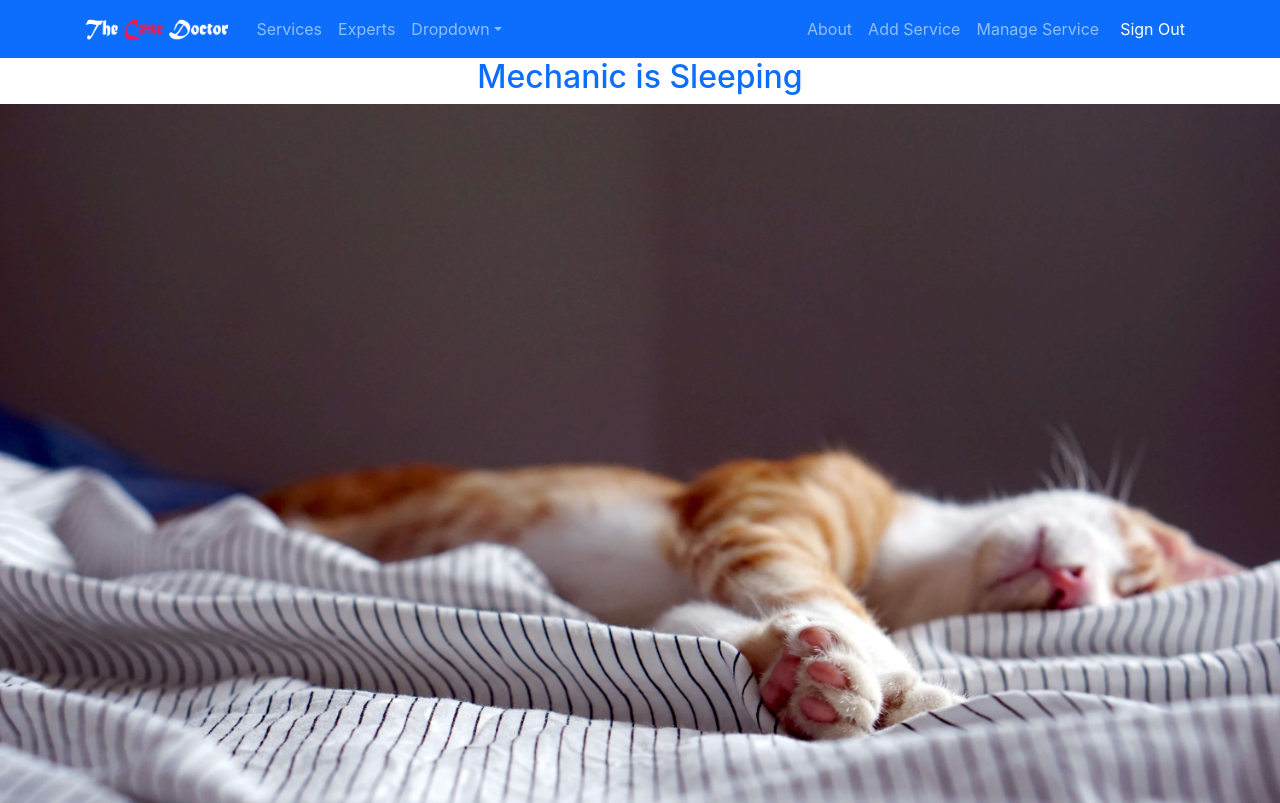
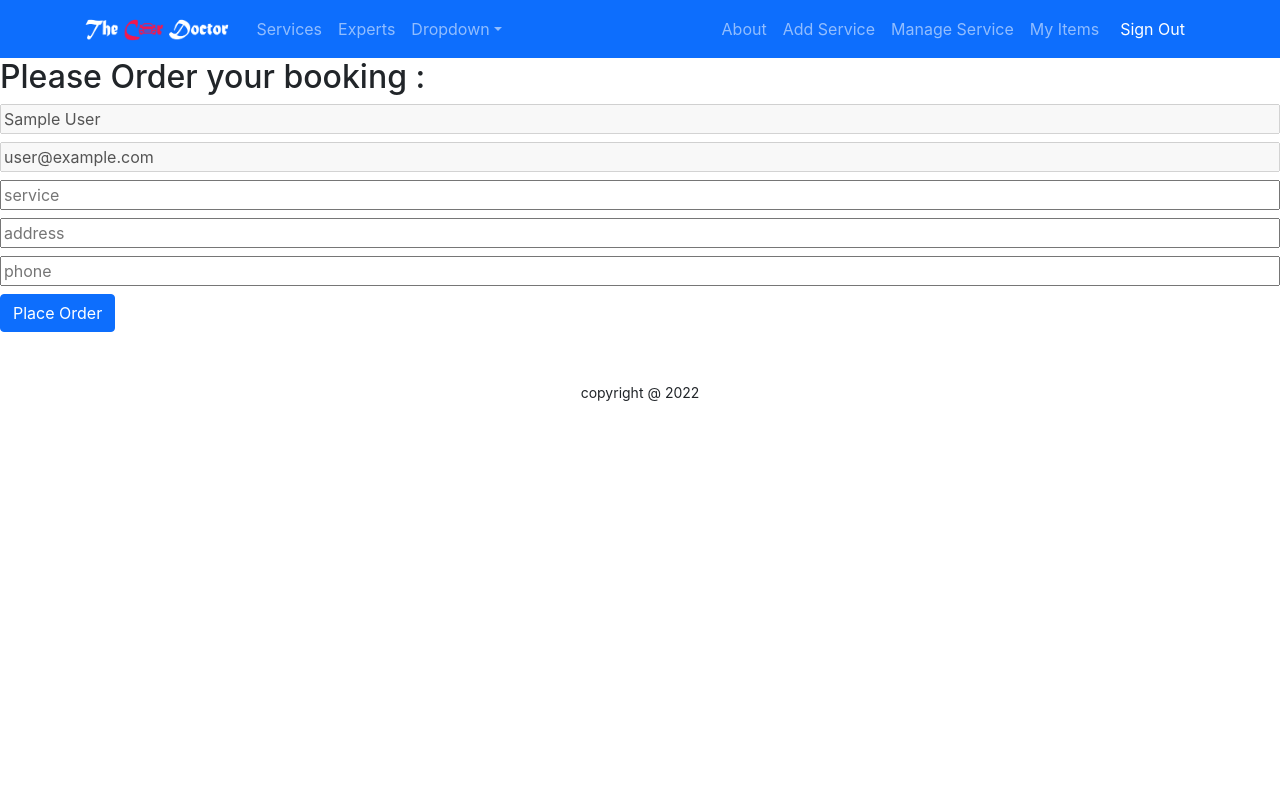
Before and after one commit to mechaashikaust/app3-gym-equipments-bd-client-side-, a React (Create React App) app: page /checkout/1 in a window 1280 px wide. Shown: the top 803 px of the page. Built offline with nearby package versions, Linux system fonts and the light colour scheme; no server answers; sample sign-in values are in the browser's storage.

Commit message:
Update User

```diff
--- a/package.json
+++ b/package.json
@@ -6,6 +6,7 @@
     "@testing-library/jest-dom": "^5.16.4",
     "@testing-library/react": "^13.2.0",
     "@testing-library/user-event": "^13.5.0",
+    "axios": "^0.27.2",
     "bootstrap": "^5.1.3",
     "firebase": "^9.8.0",
     "react": "^18.1.0",
--- a/src/App.js
+++ b/src/App.js
@@ -13,6 +13,8 @@ import RequireAuth from './Pages/Login/RequireAuth/RequireAuth';
 import AddService from './Pages/Home/AddService/AddService';
 import ManageServices from './Pages/Home/ManageServices/ManageServices';
 import UpdateService from './Pages/Home/UpdateService/UpdateService';
+import { ToastContainer } from 'react-toastify';
+import MyItems from './Pages/MyItems/MyItems';
 
 function App() {
   return (
@@ -28,7 +30,7 @@ function App() {
         <Route path="/login" element={<Login></Login>}></Route>
         <Route path="/register" element={<Register></Register>}></Route>
 
-        <Route path="/checkout" element=
+        <Route path="/checkout/:equipmentId" element=
           {
             <RequireAuth>
               <Checkout></Checkout>
@@ -60,10 +62,19 @@ function App() {
           }
         ></Route>
 
+        <Route path="/myitems" element=
+          {
+            <RequireAuth>
+              <MyItems></MyItems>
+            </RequireAuth>
+          }
+        ></Route>
+
         <Route path="*" element={<NotFound></NotFound>}></Route>
 
       </Routes>
       <Footer></Footer>
+      <ToastContainer></ToastContainer>
     </div>
   );
 }
--- /dev/null
+++ b/src/Hooks/useServiceDetail.js
@@ -0,0 +1,16 @@
+import { useEffect, useState } from "react";
+
+const useServiceDetail = equipmentId => {
+    const [service, setService] = useState({});
+
+    useEffect(() => {
+        const url = `http://localhost:5000/equipment/${equipmentId}`;
+        fetch(url)
+            .then(res => res.json())
+            .then(data => setService(data));
+    }, [equipmentId]);
+
+    return [service, setService];
+}
+
+export default useServiceDetail;
--- a/src/Pages/Checkout/Checkout.js
+++ b/src/Pages/Checkout/Checkout.js
@@ -1,9 +1,57 @@
+import axios from 'axios';
 import React from 'react';
+import { useAuthState } from 'react-firebase-hooks/auth';
+import { useParams } from 'react-router-dom';
+import { toast } from 'react-toastify';
+import auth from '../../firebase.init';
+import useServiceDetail from '../../Hooks/useServiceDetail'
 
 const Checkout = () => {
+
+    const { equipmentId } = useParams();
+
+    const [service] = useServiceDetail(equipmentId);
+
+    const [user] = useAuthState(auth);
+
+    const handlePlaceOrder = event =>{
+        event.preventDefault();
+
+        const myitem = {
+            email:user.email,
+            service: service.name,
+            equipmentId: equipmentId,
+            address: event.target.address.value,
+            phone: event.target.phone.value
+        }
+
+        axios.post('http://localhost:5000/myitem', myitem)
+        .then(response =>{
+            const {data} = response;
+            if(data.insertedId){
+                toast('Your Order is Booked');
+                event.target.reset();
+            }
+        })
+
+    }
+
     return (
         <div>
-            <h2>Please Checkout your booking</h2>
+            <h2>Please Order your booking : {service.name}</h2>
+            <form onSubmit={handlePlaceOrder}>
+                <input className='w-100 mb-2' type="text" value={user?.displayName} name="name" placeholder='name' required readOnly disabled/>
+                <br />
+                <input className='w-100 mb-2' type="email" value={user?.email} name="email" placeholder='email' required readOnly disabled />
+                <br />
+                <input className='w-100 mb-2' type="text" value={service.name} name="service" placeholder='service' required readOnly />
+                <br />
+                <input className='w-100 mb-2' type="text" name="address" placeholder='address' autoComplete='off' required />
+                <br />
+                <input className='w-100 mb-2' type="text" name="phone" placeholder='phone' required />
+                <br />
+                <input className='btn btn-primary' type="submit" value="Place Order" />
+            </form>
         </div>
     );
 };
--- a/src/Pages/Home/Home/Home.js
+++ b/src/Pages/Home/Home/Home.js
@@ -1,11 +1,11 @@
 import React from 'react';
-import Banner from '../Banner/Banner';
+// import Banner from '../Banner/Banner';
 import Services from '../Services/Services'
 
 const Home = () => {
     return (
         <div>
-            <Banner></Banner>
+            {/* <Banner></Banner> */}
             <Services></Services>
         </div>
     );
--- a/src/Pages/Login/Login.js
+++ b/src/Pages/Login/Login.js
@@ -5,8 +5,9 @@ import { Link, useLocation, useNavigate } from 'react-router-dom';
 import { useSendPasswordResetEmail, useSignInWithEmailAndPassword } from 'react-firebase-hooks/auth';
 import auth from '../../firebase.init';
 import SocialLogin from './SocialLogin/SocialLogin';
-import { ToastContainer, toast } from 'react-toastify';
+import { toast } from 'react-toastify';
 import 'react-toastify/dist/ReactToastify.css';
+import axios from 'axios';
 
 const Login = () => {
 
@@ -26,12 +27,16 @@ const Login = () => {
     const passwordRef = useRef('');
     const navigate = useNavigate();
 
-    const handleSubmit = event => {
+    const handleSubmit = async event => {
         event.preventDefault();
         const email = emailRef.current.value;
         const password = passwordRef.current.value;
 
-        signInWithEmailAndPassword(email, password);
+        await signInWithEmailAndPassword(email, password);
+        const { data } = await axios.post('http://localhost:5000/login', { email });
+        console.log(data);
+        localStorage.setItem('accessToken', data.accessToken);
+        navigate(from, { replace: true });
     }
 
     const [sendPasswordResetEmail, sending] = useSendPasswordResetEmail(auth);
@@ -42,7 +47,7 @@ const Login = () => {
             await sendPasswordResetEmail(email);
             toast('Sent email');
         }
-        else{
+        else {
             toast('Please Enter your Email Address')
         }
     }
@@ -51,9 +56,9 @@ const Login = () => {
         navigate('/register');
     }
 
-    if (user) {
-        navigate(from, { replace: true });
-    }
+    // if (user) {
+
+    // }
 
     let errorElement;
     if (error) {
@@ -92,7 +97,6 @@ const Login = () => {
                 </Link>
             </p>
             <SocialLogin></SocialLogin>
-            <ToastContainer />
         </div>
     );
 };
--- a/src/Pages/Login/RequireAuth/RequireAuth.js
+++ b/src/Pages/Login/RequireAuth/RequireAuth.js
@@ -1,7 +1,7 @@
 import React from 'react';
 import { useAuthState, useSendEmailVerification } from 'react-firebase-hooks/auth';
 import { Navigate, useLocation } from 'react-router-dom';
-import { toast, ToastContainer } from 'react-toastify';
+import { toast } from 'react-toastify';
 import auth from '../../../firebase.init';
 import Loading from '../../Shared/Loading/Loading';
 
@@ -29,7 +29,6 @@ const RequireAuth = ({ children }) => {
             >
                 Send Verification Email Again
             </button>
-            <ToastContainer></ToastContainer>
         </div>
     }
 
--- a/src/Pages/Login/SocialLogin/SocialLogin.js
+++ b/src/Pages/Login/SocialLogin/SocialLogin.js
@@ -4,7 +4,7 @@ import facebook from '../../../images/social/facebook.png'
 import github from '../../../images/social/github.png'
 import { useSignInWithGithub, useSignInWithGoogle } from 'react-firebase-hooks/auth';
 import auth from '../../../firebase.init';
-import { useNavigate } from 'react-router-dom';
+import { useLocation, useNavigate } from 'react-router-dom';
 import Loading from '../../Shared/Loading/Loading';
 
 const SocialLogin = () => {
@@ -13,6 +13,10 @@ const SocialLogin = () => {
     const [signInWithGoogle, user, loading, error] = useSignInWithGoogle(auth);
     const [signInWithGithub, user1, loading1, error1] = useSignInWithGithub(auth);
     let errorElement;
+
+
+    const location = useLocation();
+    const from = location.state?.from?.pathname || "/";
 
     if(loading || loading1) {
         <Loading></Loading>
@@ -24,7 +28,7 @@ const SocialLogin = () => {
         </div>
     }
     if (user || user1) {
-        navigate('/home');
+        navigate(from, { replace: true });
     }
 
 
--- /dev/null
+++ b/src/Pages/MyItems/MyItems.js
@@ -0,0 +1,45 @@
+import axios from 'axios';
+// import { signOut } from 'firebase/auth';
+import React, { useEffect, useState } from 'react';
+import { useAuthState } from 'react-firebase-hooks/auth';
+// import { useNavigate } from 'react-router-dom';
+// import axiosPrivate from '../../api/axiosPrivate';
+import auth from '../../firebase.init';
+
+const MyItems = () => {
+
+    const [user] = useAuthState(auth);
+    const [orders, setOrders] = useState([]);
+    // const navigate = useNavigate();
+    useEffect(() => {
+
+        const getOrders = async () => {
+            const email = user?.email;
+            const url = `http://localhost:5000/myitem?email=${email}`;
+
+            const {data} = await axios.get(url, {
+                headers: {
+                    authorization: `Bearer ${localStorage.getItem('accessToken')}`
+                }
+            });
+            setOrders(data);
+        }
+        getOrders();
+
+    }, [user])
+
+    console.log(orders);
+
+    return (
+        <div className='w-50 mx-auto'>
+            <h2>Your orders: {orders.length}</h2>
+            {/* {
+                orders.map(order => <div key={order._id}>
+                    <p>{order.email} : {order.service}</p>
+                </div>)
+            } */}
+        </div>
+    );
+};
+
+export default MyItems;
--- a/src/Pages/ServiceDetail/ServiceDetail.js
+++ b/src/Pages/ServiceDetail/ServiceDetail.js
@@ -17,7 +17,7 @@ const ServiceDetail = () => {
         <div>
             <h2>You are about to book: {service.name}</h2>
             <div className='text-center'>
-                <Link to="/checkout">
+                <Link to={`/checkout/${equipmentId}`}>
                     <button className='btn btn-primary'>Proceed Checkout</button>
                 </Link>
             </div>
--- a/src/Pages/Shared/Header/Header.js
+++ b/src/Pages/Shared/Header/Header.js
@@ -38,6 +38,7 @@ const Header = () => {
               user && <>
                 <Nav.Link as={Link} to="addservice">Add Service</Nav.Link>
                 <Nav.Link as={Link} to="manageservice">Manage Service</Nav.Link>
+                <Nav.Link as={Link} to="myitems">My Items</Nav.Link>
 
               </>
             }
```
Also changed, not shown: 1 other file (tests, documents, lock files or other folders).
